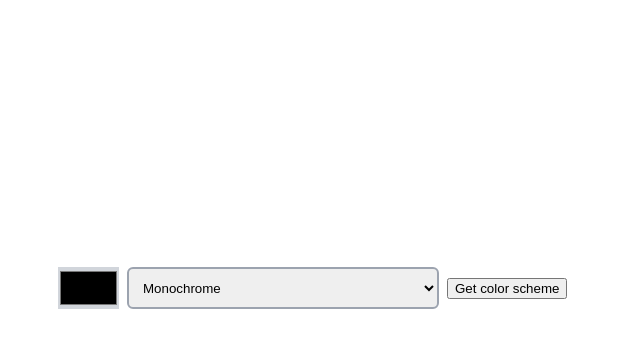
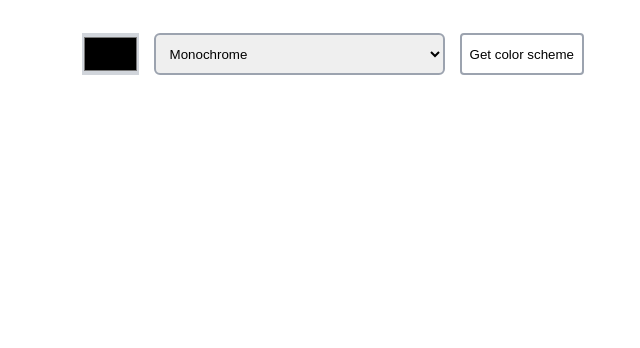
Before and after one commit to aliyasyeddd/Color-Scheme-Generator, a plain HTML site: page index.html in a window 1280 px wide. Shown: the part 48-396 px from the top of the page, without its empty margins (307-947 px from the left). Drawn offline with Linux system fonts and the light colour scheme.

Commit message:
updated ui

```diff
--- a/index.css
+++ b/index.css
@@ -1,4 +1,3 @@
-html,
 body {
   margin: 0;
   padding: 0;
@@ -16,10 +15,16 @@ h1 {
 .color-container {
   height: 550px;
   width: 550px;
+  display: flex;
+  flex-direction: column;
   margin: 0 auto;
+}
+
+.color-controls {
   display: flex;
   align-items: center;
-  gap: 8px;
+  gap: 15px;
+  padding: 20px 24px;
 }
 
 .color-picker {
@@ -38,3 +43,12 @@ select {
   border-radius: 6px;
   padding: 10px;
 }
+
+.generate-color-btn {
+  width: 133px;
+  height: 42px;
+  color: black;
+  border: 2px solid #9ca3af;
+  background-color: white;
+  border-radius: 4px;
+}
--- a/index.html
+++ b/index.html
@@ -15,6 +15,7 @@
   <body>
     <h1>Color Scheme Generator 🎨</h1>
     <div class="color-container">
+      <div class="color-controls">
         <input type="color" id="color-picker" class="color-picker" />
         <select
           name="scheme-selector"
@@ -34,6 +35,8 @@
           Get color scheme
         </button>
       </div>
+      <div class="color-palette" id="color-palette"></div>
+    </div>
     <script src="index.js" type="module"></script>
   </body>
 </html>
```
Lines whose indentation alone changed are shown as unchanged.
